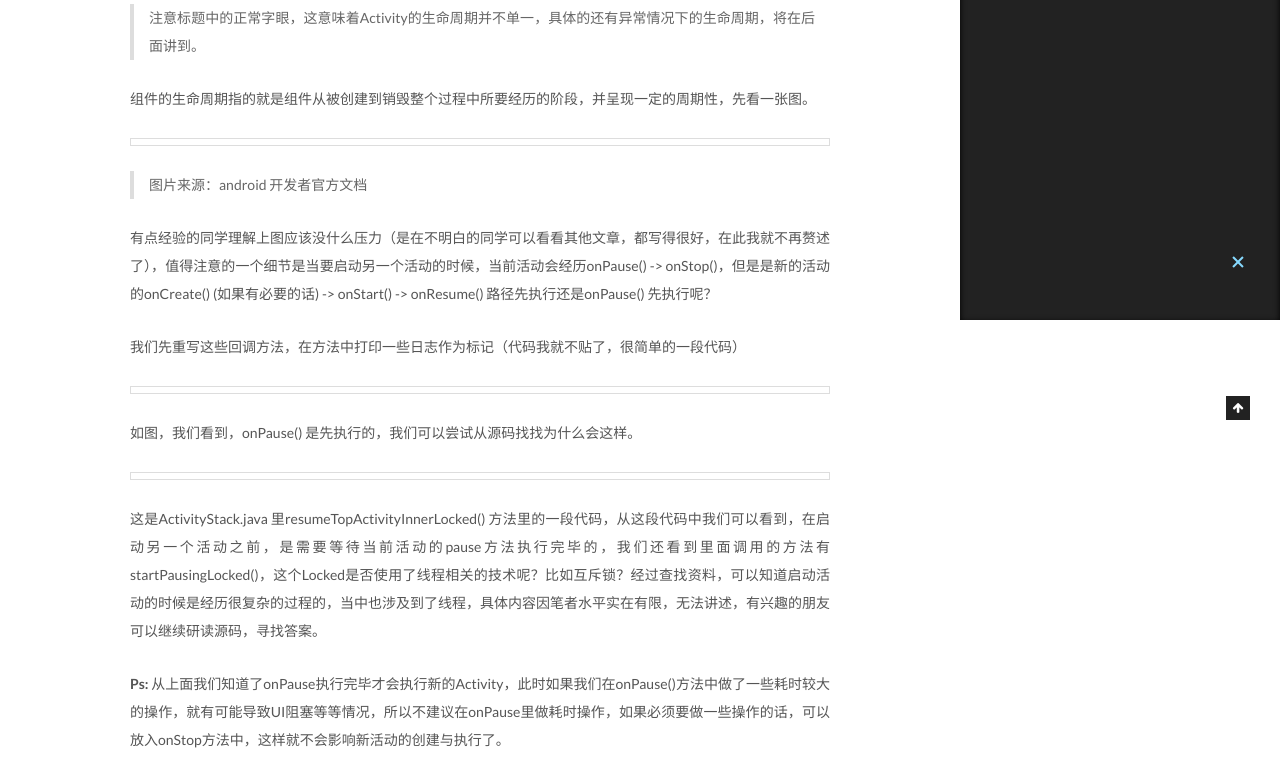
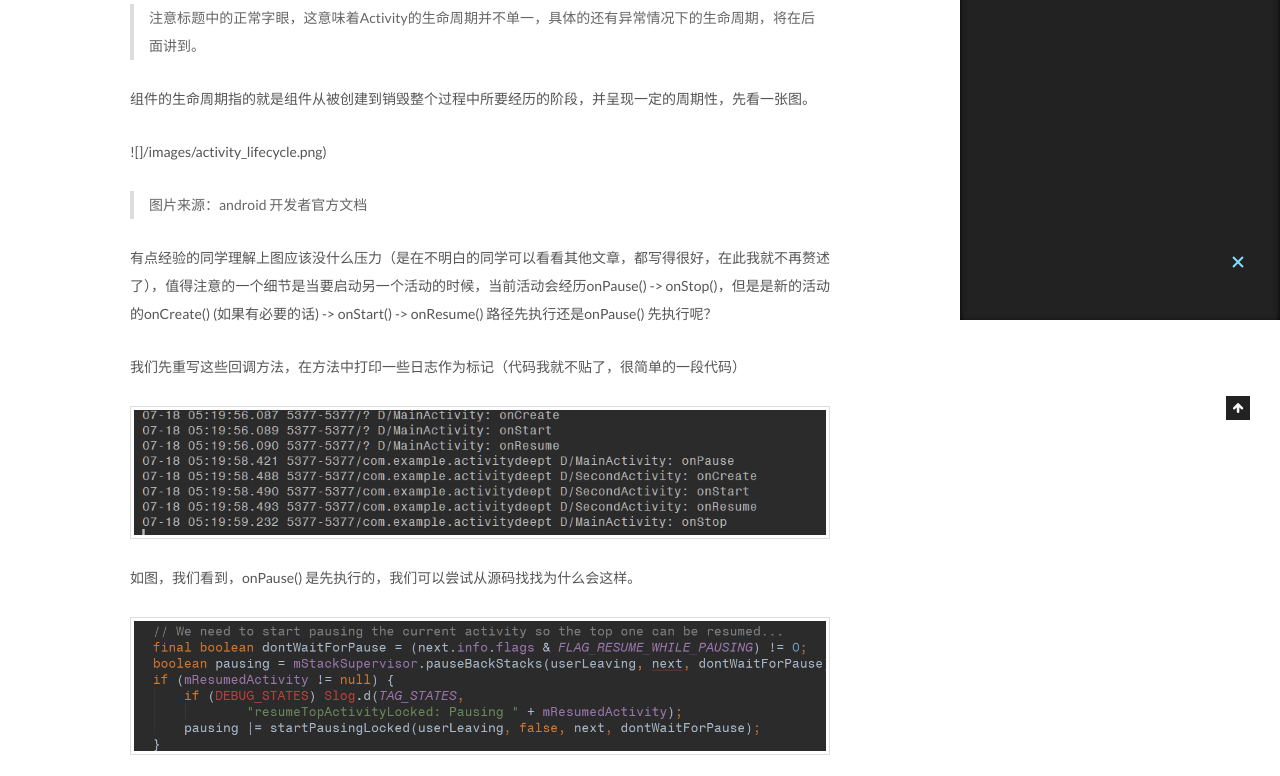
Before and after one commit to Yeonon-Wyy/Weiyanyu.github.io, a plain HTML site: page 2017/07/18/android activity 生命周期/index.html in a window 1280 px wide. Shown: the part 480-1256 px from the top of the page. Drawn offline with Linux system fonts and the light colour scheme; a script that the page names is missing; a web font is replaced by a local one.

Commit message:
Site updated: 2017-07-18 14:28:01

```diff
--- a/2017/07/18/android activity 生命周期/index.html
+++ b/2017/07/18/android activity 生命周期/index.html
@@ -117,14 +117,13 @@
 <meta property="og:url" content="http://yoursite.com/2017/07/18/android activity 生命周期/index.html">
 <meta property="og:site_name" content="Yeonon&#39;s blog">
 <meta property="og:description" content="Activity简介Activity（活动） 是 Android 四大组件之一，也是核心组件。负责将界面展示给用户，并可以与用户有一定的交互，例如用户输入，用户点击按钮等等，简单来说的话就是用户能直接看到的就是Activity。">
-<meta property="og:image" content="http://yoursite.com/source/images/activity_lifecycle.png">
-<meta property="og:image" content="http://yoursite.com/source/images/activity_lifecycle_log.png">
-<meta property="og:image" content="http://yoursite.com/source/images/Activity_stack.png">
-<meta property="og:updated_time" content="2017-07-18T06:20:46.308Z">
+<meta property="og:image" content="http://yoursite.com/images/activity_lifecycle_log.png">
+<meta property="og:image" content="http://yoursite.com/images/Activity_stack.png">
+<meta property="og:updated_time" content="2017-07-18T06:27:40.773Z">
 <meta name="twitter:card" content="summary">
 <meta name="twitter:title" content="Android Activity 生命周期总结">
 <meta name="twitter:description" content="Activity简介Activity（活动） 是 Android 四大组件之一，也是核心组件。负责将界面展示给用户，并可以与用户有一定的交互，例如用户输入，用户点击按钮等等，简单来说的话就是用户能直接看到的就是Activity。">
-<meta name="twitter:image" content="http://yoursite.com/source/images/activity_lifecycle.png">
+<meta name="twitter:image" content="http://yoursite.com/images/activity_lifecycle_log.png">
 
 
 
@@ -421,15 +420,15 @@
 <p>注意标题中的正常字眼，这意味着Activity的生命周期并不单一，具体的还有异常情况下的生命周期，将在后面讲到。</p>
 </blockquote>
 <p>组件的生命周期指的就是组件从被创建到销毁整个过程中所要经历的阶段，并呈现一定的周期性，先看一张图。</p>
-<p><img src="/source/images/activity_lifecycle.png" alt=""></p>
+<p>![]/images/activity_lifecycle.png)</p>
 <blockquote>
 <p>图片来源：android 开发者官方文档</p>
 </blockquote>
 <p>有点经验的同学理解上图应该没什么压力（是在不明白的同学可以看看其他文章，都写得很好，在此我就不再赘述了），值得注意的一个细节是当要启动另一个活动的时候，当前活动会经历onPause() -&gt; onStop()，但是是新的活动的onCreate() (如果有必要的话) -&gt; onStart() -&gt; onResume() 路径先执行还是onPause() 先执行呢？</p>
 <p>我们先重写这些回调方法，在方法中打印一些日志作为标记（代码我就不贴了，很简单的一段代码）</p>
-<p><img src="/source/images/activity_lifecycle_log.png" alt=""></p>
+<p><img src="/images/activity_lifecycle_log.png" alt=""></p>
 <p>如图，我们看到，onPause() 是先执行的，我们可以尝试从源码找找为什么会这样。</p>
-<p><img src="/source/images/Activity_stack.png" alt=""></p>
+<p><img src="/images/Activity_stack.png" alt=""></p>
 <p>这是ActivityStack.java 里resumeTopActivityInnerLocked() 方法里的一段代码，从这段代码中我们可以看到，在启动另一个活动之前，是需要等待当前活动的pause方法执行完毕的，我们还看到里面调用的方法有startPausingLocked()，这个Locked是否使用了线程相关的技术呢？比如互斥锁？经过查找资料，可以知道启动活动的时候是经历很复杂的过程的，当中也涉及到了线程，具体内容因笔者水平实在有限，无法讲述，有兴趣的朋友可以继续研读源码，寻找答案。</p>
 <p><strong>Ps:</strong> 从上面我们知道了onPause执行完毕才会执行新的Activity，此时如果我们在onPause()方法中做了一些耗时较大的操作，就有可能导致UI阻塞等等情况，所以不建议在onPause里做耗时操作，如果必须要做一些操作的话，可以放入onStop方法中，这样就不会影响新活动的创建与执行了。</p>
 <h3 id="Activity异常生命周期"><a href="#Activity异常生命周期" class="headerlink" title="Activity异常生命周期"></a>Activity异常生命周期</h3><p>异常生命周期主要有两种情况：</p>
--- a/css/main.css
+++ b/css/main.css
@@ -1695,7 +1695,7 @@ pre .javascript .function {
   width: 4px;
   height: 4px;
   border-radius: 50%;
-  background: #78037f;
+  background: #60ff2e;
 }
 .links-of-blogroll {
   font-size: 13px;
```
Also changed, not shown: atom.xml (+5 -5 lines).
